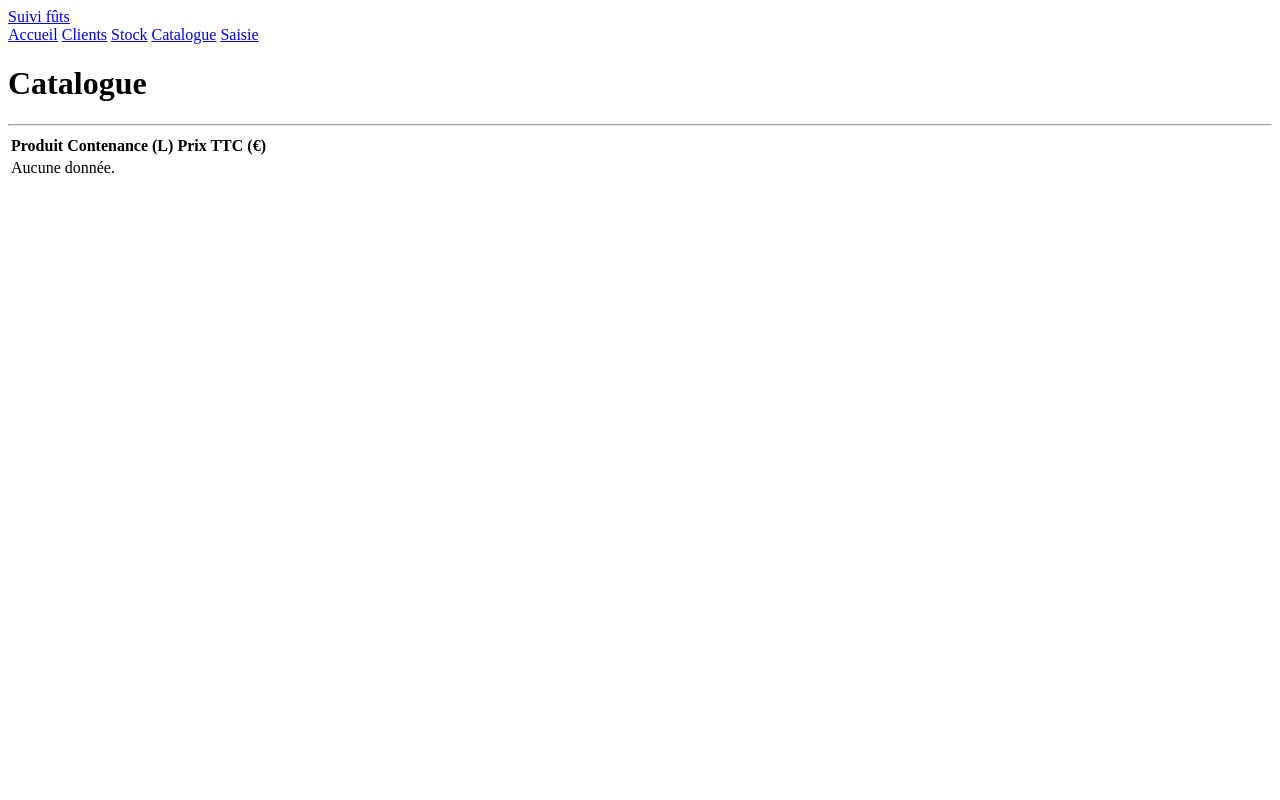
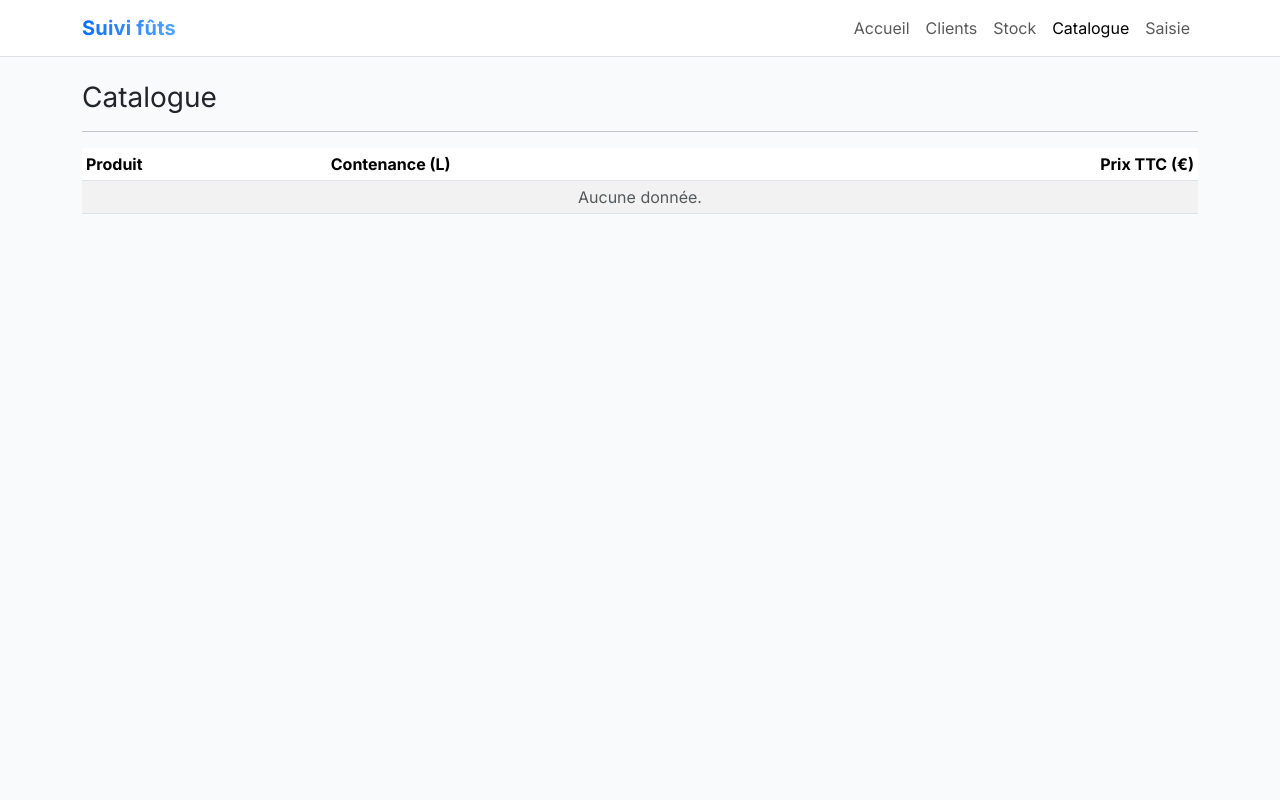
Before and after one commit to lecentrallanderneau-oss/Suivi_futs, a Flask app: page /catalog in a window 1280 px wide. Run offline with Flask 3, Linux system fonts and the light colour scheme.

Commit message:
Update base.html

```diff
--- a/templates/base.html
+++ b/templates/base.html
@@ -5,40 +5,76 @@
     <meta name="viewport" content="width=device-width, initial-scale=1" />
     <title>{% block title %}Suivi fûts{% endblock %}</title>
 
-    <!-- Ta feuille de style existante : on la laisse faire TOUT le look -->
+    <!-- Polices agréables -->
+    <link href="https://fonts.googleapis.com/css2?family=Inter:wght@400;600;700&display=swap" rel="stylesheet">
+
+    <!-- Bootstrap 5 (rétablit les boutons, cartes, tableaux, nav, etc.) -->
+    <link href="https://cdn.jsdelivr.net/npm/bootstrap@5.3.3/dist/css/bootstrap.min.css" rel="stylesheet">
+
+    <!-- Ta feuille de style (si présente, elle surcharge ce qu’il faut) -->
     <link rel="stylesheet" href="{{ url_for('static', filename='style.css') }}">
 
     {% block head %}{% endblock %}
-    {% block extra_css %}{% endblock %}
+
+    <style>
+      /* Base douce + chips si style.css absent */
+      :root { --brand:#0d6efd; }
+      html, body { height: 100%; }
+      body { font-family: "Inter", system-ui, -apple-system, Segoe UI, Roboto, "Helvetica Neue", Arial, "Apple Color Emoji", "Segoe UI Emoji", "Segoe UI Symbol", sans-serif; background:#f8fafc; }
+      .brand-gradient { background: linear-gradient(90deg, var(--brand), #53a6ff); -webkit-background-clip:text; background-clip:text; color: transparent; }
+      .chip { display:inline-block; padding:.25rem .5rem; border-radius:999px; font-size:.85rem; border:1px solid rgba(0,0,0,.08); background:#f3f4f6; }
+      .chip-gray { background:#eef1f5; }
+      .navbar-brand { font-weight:700; letter-spacing:.2px; }
+      .content-card { background:#fff; border:1px solid rgba(0,0,0,.06); border-radius:12px; }
+    </style>
   </head>
   <body>
-    <!-- NAVBAR : structure inchangée, pas de styles imposés -->
-    <header class="navbar">
-      <a class="navbar-brand" href="{{ url_for('index') }}">Suivi fûts</a>
-      <nav class="nav">
+    <!-- NAVBAR Bootstrap -->
+    <nav class="navbar navbar-expand-lg bg-white border-bottom">
+      <div class="container">
+        <a class="navbar-brand brand-gradient" href="{{ url_for('index') }}">Suivi fûts</a>
+        <button class="navbar-toggler" type="button" data-bs-toggle="collapse" data-bs-target="#mainNav">
+          <span class="navbar-toggler-icon"></span>
+        </button>
+
+        <div id="mainNav" class="collapse navbar-collapse">
+          <ul class="navbar-nav ms-auto">
+            <li class="nav-item">
               <a class="nav-link {% if request.endpoint == 'index' %}active{% endif %}"
                  href="{{ url_for('index') }}">Accueil</a>
-
+            </li>
+            <li class="nav-item">
               <a class="nav-link {% if request.endpoint == 'clients' %}active{% endif %}"
                  href="{{ url_for('clients') }}">Clients</a>
-
+            </li>
+            <li class="nav-item">
               <a class="nav-link {% if request.endpoint == 'stock' %}active{% endif %}"
                  href="{{ url_for('stock') }}">Stock</a>
-
+            </li>
+            <li class="nav-item">
               <a class="nav-link {% if request.endpoint == 'catalog' %}active{% endif %}"
                  href="{{ url_for('catalog') }}">Catalogue</a>
-
+            </li>
+            <li class="nav-item">
               <a class="nav-link {% if request.endpoint == 'movement_wizard' %}active{% endif %}"
                  href="{{ url_for('movement_wizard', step=1) }}">Saisie</a>
+            </li>
+          </ul>
+        </div>
+      </div>
     </nav>
-    </header>
 
-    <main class="container">
-      <!-- Flash messages -->
+    <!-- CONTENU -->
+    <main class="container my-4">
+      <!-- Flash messages (Bootstrap) -->
       {% with messages = get_flashed_messages(with_categories=true) %}
         {% if messages %}
           {% for category, message in messages %}
-            <div class="alert alert-{{ category }}">{{ message }}</div>
+            {% set cat = category if category in ['primary','secondary','success','danger','warning','info','light','dark'] else 'info' %}
+            <div class="alert alert-{{ cat }} alert-dismissible fade show" role="alert">
+              {{ message }}
+              <button type="button" class="btn-close" data-bs-dismiss="alert" aria-label="Fermer"></button>
+            </div>
           {% endfor %}
         {% endif %}
       {% endwith %}
@@ -46,7 +82,8 @@
       {% block content %}{% endblock %}
     </main>
 
+    <!-- JS Bootstrap -->
+    <script src="https://cdn.jsdelivr.net/npm/bootstrap@5.3.3/dist/js/bootstrap.bundle.min.js"></script>
     {% block scripts %}{% endblock %}
-    {% block extra_js %}{% endblock %}
   </body>
 </html>
```
Lines whose indentation alone changed are shown as unchanged.
